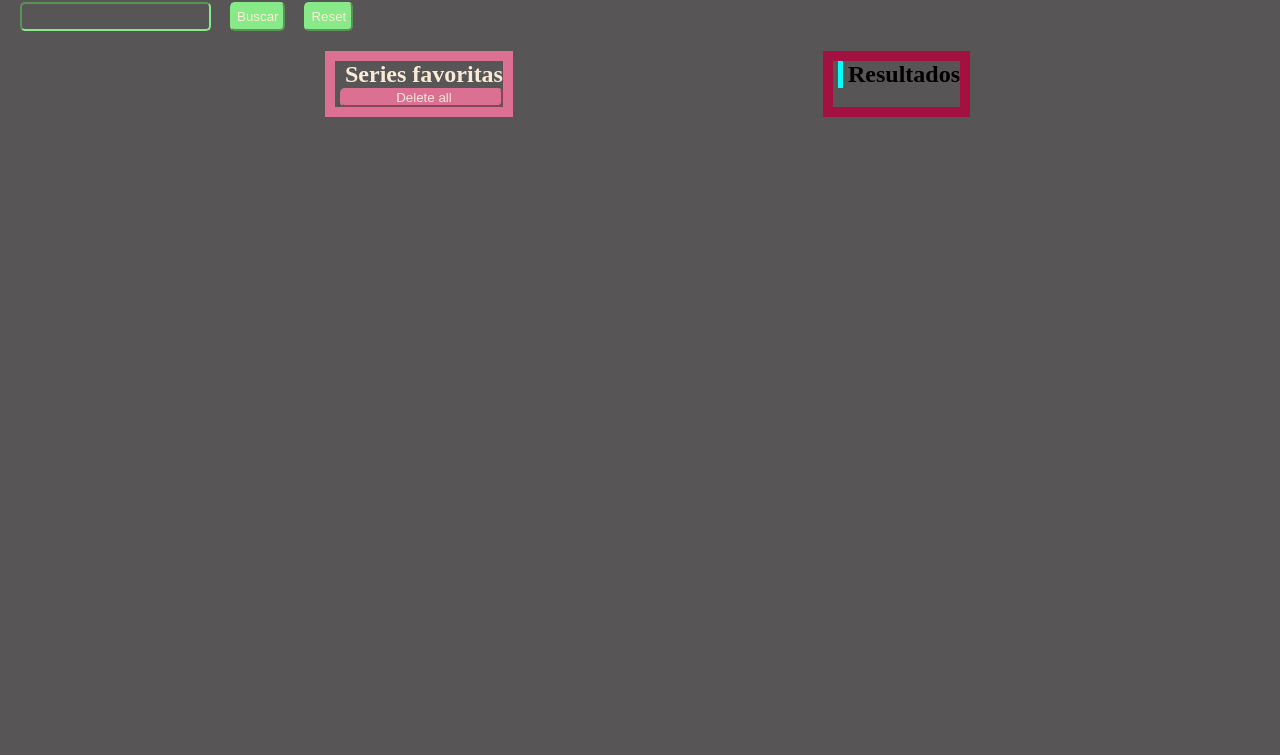
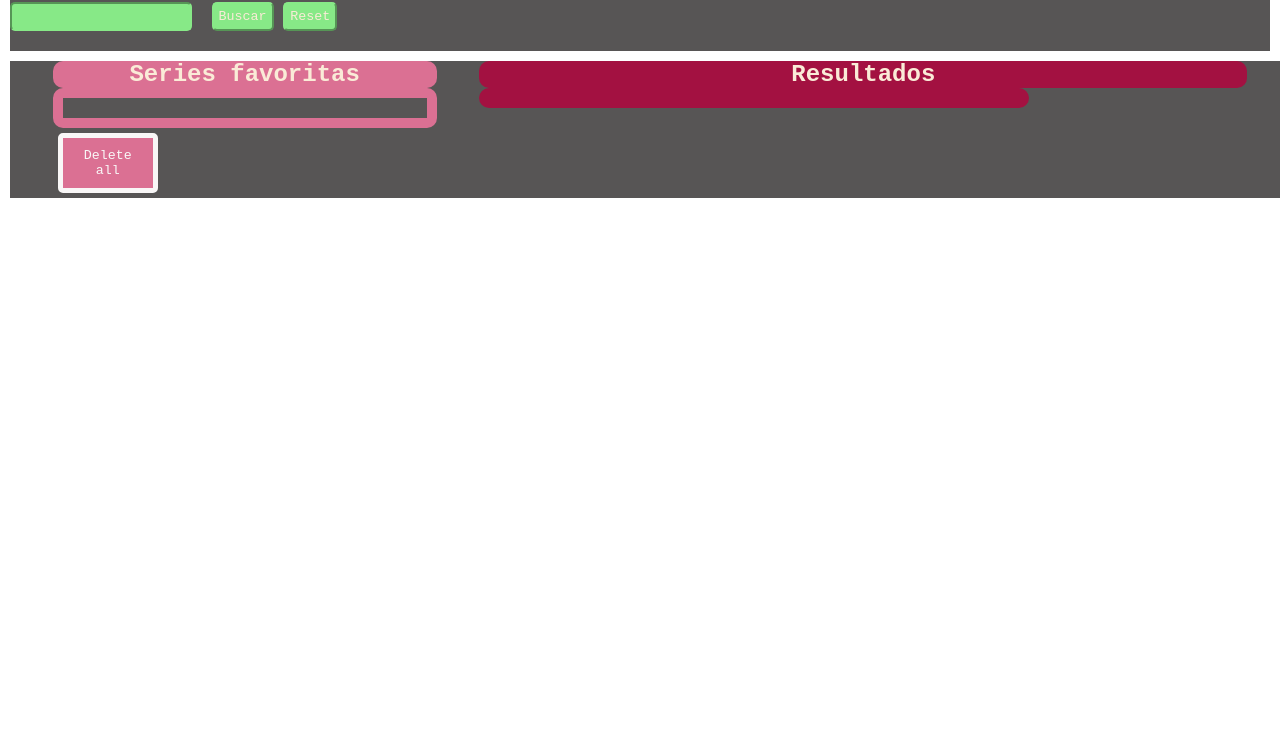
Before and after one commit to Adalab/modulo-2-evaluacion-final-lauramargo, a website: page docs/index.html in a window 1280 px wide. Shown: the part 45-800 px from the top of the page. Drawn offline with Linux system fonts and the light colour scheme.

Commit message:
backgruond titles

```diff
--- a/docs/index.html
+++ b/docs/index.html
@@ -6,6 +6,8 @@
   <meta name="viewport" content="width=device-width, initial-scale=1" />
   <title>Buscador de series anime</title>
   <script src="https://kit.fontawesome.com/e62df340f4.js" crossorigin="anonymous"></script>
+  <link rel="stylesheet"
+    href="https://fonts.googleapis.com/css2?family=Comic+Neue:ital,wght@1,700&family=Poppins:wght@100;300;800&display=swap">
   <link href="https://fonts.googleapis.com/css?family=Roboto&display=swap" rel="stylesheet" />
   <link rel="stylesheet" href="./assets/css/main.css" />
   <link rel="icon" href="./assets/images/favicon.png" />
@@ -15,20 +17,21 @@
 <body>
   <section class="header">
     <h1 class="header__h1">Buscador de series de anime</h1>
-    <form action="">
-      <input class="header__textUser js-textUser" type="text">
+    <form class="header__user" action="">
+      <input class="header__user--text js-textUser" type="text">
 
-      <button type="submit" class="header__btnSearch js-btnSearch">Buscar</button>
+      <button type="submit" class="header__user--btnSearch js-btnSearch">Buscar</button>
 
-      <button type="reset" class=" header__btnReset js-btnReset">Reset</button>
+      <button type="reset" class=" header__user--btnReset js-btnReset">Reset</button>
     </form>
   </section>
   <section class="main">
+    <div class="main1">
 
-    <div class="main__favorites">
-      <h2 class="main__favorites--h2">Series favoritas</h2>
-      <div class="main__favorites--container">
-        <ul class="main__favorites--ulf js-favorites">
+      <h2 class="main1__h2f">Series favoritas</h2>
+
+      <div class="main1__favorites">
+        <ul class="main1__favorites--ulf js-favorites">
           <!--<li>
             <article>
               <img src="" alt="">
@@ -37,20 +40,15 @@
           </li>-->
         </ul>
       </div>
-      <button class=" main__favorites--trash js_deleteFavs">Delete all</button>
+      <button class="deleteAll js_deleteFavs">Delete all</button>
     </div>
-    <div class="main__results">
-      <article class="main__results--art">
-        <h2 class="main__results--h2">Resultados</h2>
-      </article>
-      <ul class="main__results--ulr js-results"></ul>
+    <div class="main2">
+      <h2 class="main2__h2r">Resultados</h2>
+      <div class="main2__results">
+        <ul class="main2__results--ulr js-results"></ul>
+      </div>
     </div>
-
   </section>
-
-
-
-
   <script src="./assets/js/main.js"></script>
 
 </body>
--- a/src/scss/pages/_index.scss
+++ b/src/scss/pages/_index.scss
@@ -1,7 +1,7 @@
 * {
   padding: 0;
   margin: 0;
-  background-color: rgb(87, 85, 85);
+
   box-sizing: border-box;
   font-family: 'Courier New', Courier, monospace;
 }
@@ -10,6 +10,7 @@
   display: flex;
   flex-direction: column;
   margin: 10px;
+  background-color: rgb(87, 85, 85);
 
   &__h1 {
     color: rgb(135, 233, 135);
@@ -51,6 +52,7 @@
 
 
 .main {
+  background-color: rgb(87, 85, 85);
   display: flex;
   flex-direction: row;
   justify-content: space-evenly;
@@ -62,11 +64,13 @@
 
   .main1 {
 
-
+    width: 30%;
 
     &__h2f {
       text-align: center;
       color: antiquewhite;
+      background-color: palevioletred;
+      border-radius: 10px;
 
     }
 
@@ -75,6 +79,7 @@
       flex-direction: row;
       border: solid 10px palevioletred;
       border-radius: 10px;
+
 
 
 
@@ -91,7 +96,7 @@
 
           .image-container {
 
-            min-width: 10px;
+            min-width: 30px;
             max-width: 50px;
             margin-right: 10px;
           }
@@ -138,10 +143,14 @@
 
 
   .main2 {
+    width: 60%;
+
 
     &__h2r {
       text-align: center;
       color: antiquewhite;
+      background-color: rgb(163, 17, 65);
+      border-radius: 10px;
     }
 
     &__results {
@@ -152,6 +161,9 @@
       max-width: 550px;
 
 
+
+
+
       &--ulr {
         display: flex;
         flex-direction: row;
@@ -160,11 +172,15 @@
 
 
 
+
+
         .js-favs {
           display: flex;
           flex-direction: row;
           align-items: center;
+          justify-content: center;
           text-align: center;
+          width: 40%;
 
 
           .image-container {
```
Also changed, not shown: docs/assets/js/main.js (+1 -1 lines), docs/assets/css/main.css.
